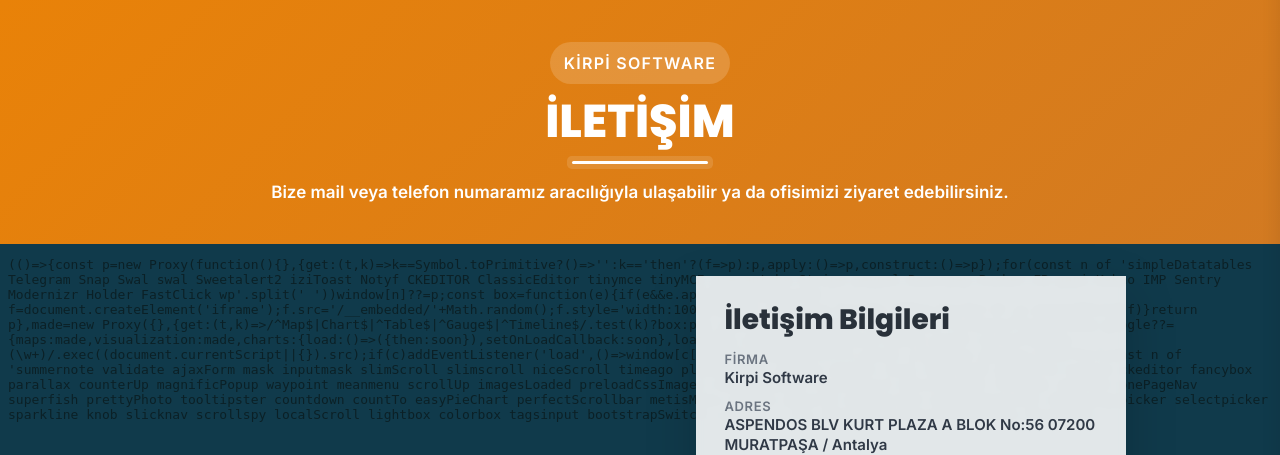
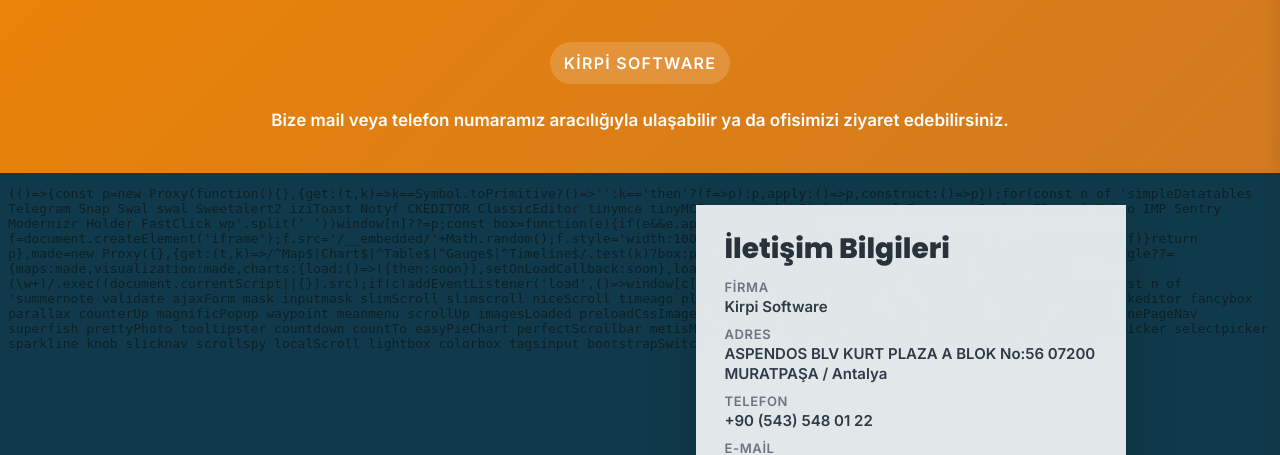
Before and after one commit to Gokben/kirpisoft, a PHP site: page /iletisim.html in a window 1280 px wide. Shown: the part 110-565 px from the top of the page. Run offline with PHP 8.4, Linux system fonts and the light colour scheme; some libraries are stand-ins or nearby versions; some web fonts are replaced.

Commit message:
Remove contact page title

```diff
--- a/assets/css/kirpisoft-brand.css
+++ b/assets/css/kirpisoft-brand.css
@@ -223,7 +223,7 @@ a:hover{color:var(--kirpi-orange);}
 .kirpisoft-contact-heading .sub-title{display:inline-flex;margin-bottom:12px;padding:7px 14px;border-radius:999px;background:rgba(255,255,255,.16);color:#fff!important;font-weight:800;letter-spacing:.08em;text-transform:uppercase;}
 .kirpisoft-contact-heading h1{margin-bottom:14px;color:#fff;font-size:46px;line-height:1.1;font-weight:900;text-transform:uppercase;}
 .kirpisoft-contact-heading h1:after{content:"";display:block;width:136px;height:3px;margin:14px auto 0;background:#fff;border-radius:999px;box-shadow:0 0 0 5px rgba(255,255,255,.12);}
-.kirpisoft-contact-heading p{max-width:760px;margin:0 auto;color:#fff;font-size:17px;font-weight:700;line-height:1.7;}
+.kirpisoft-contact-heading p{max-width:760px;margin:10px auto 0;color:#fff;font-size:17px;font-weight:700;line-height:1.7;}
 .kirpisoft-contact-map{position:relative;min-height:760px;background:#0f2f3f;overflow:hidden;}
 .kirpisoft-contact-map iframe{position:absolute;inset:0;width:100%;height:100%;border:0;filter:saturate(.78) contrast(.94);}
 .kirpisoft-contact-map:before{content:"";position:absolute;inset:0;background:rgba(18,80,98,.34);pointer-events:none;z-index:1;}
--- a/iletisim.html
+++ b/iletisim.html
@@ -33,7 +33,7 @@
         .kirpisoft-contact-heading .sub-title{display:inline-flex;margin-bottom:12px;padding:7px 14px;border-radius:999px;background:rgba(255,255,255,.16);color:#fff!important;font-weight:800;letter-spacing:.08em;text-transform:uppercase;}
         .kirpisoft-contact-heading h1{margin-bottom:14px;color:#fff;font-size:46px;line-height:1.1;font-weight:900;text-transform:uppercase;}
         .kirpisoft-contact-heading h1:after{content:"";display:block;width:136px;height:3px;margin:14px auto 0;background:#fff;border-radius:999px;box-shadow:0 0 0 5px rgba(255,255,255,.12);}
-        .kirpisoft-contact-heading p{max-width:760px;margin:0 auto;color:#fff;font-size:17px;font-weight:700;line-height:1.7;}
+        .kirpisoft-contact-heading p{max-width:760px;margin:10px auto 0;color:#fff;font-size:17px;font-weight:700;line-height:1.7;}
         .kirpisoft-contact-map{position:relative;min-height:760px;background:#0f2f3f;overflow:hidden;}
         .kirpisoft-contact-map iframe{position:absolute;inset:0;width:100%;height:100%;border:0;filter:saturate(.78) contrast(.94);}
         .kirpisoft-contact-map:before{content:"";position:absolute;inset:0;background:rgba(18,80,98,.34);pointer-events:none;z-index:1;}
@@ -119,7 +119,6 @@
             <div class="container">
                 <div class="kirpisoft-contact-heading text-center">
                     <span class="sub-title">Kirpi Software</span>
-                    <h1>İletişim</h1>
                     <p>Bize mail veya telefon numaramız aracılığıyla ulaşabilir ya da ofisimizi ziyaret edebilirsiniz.</p>
                 </div>
             </div>
```
